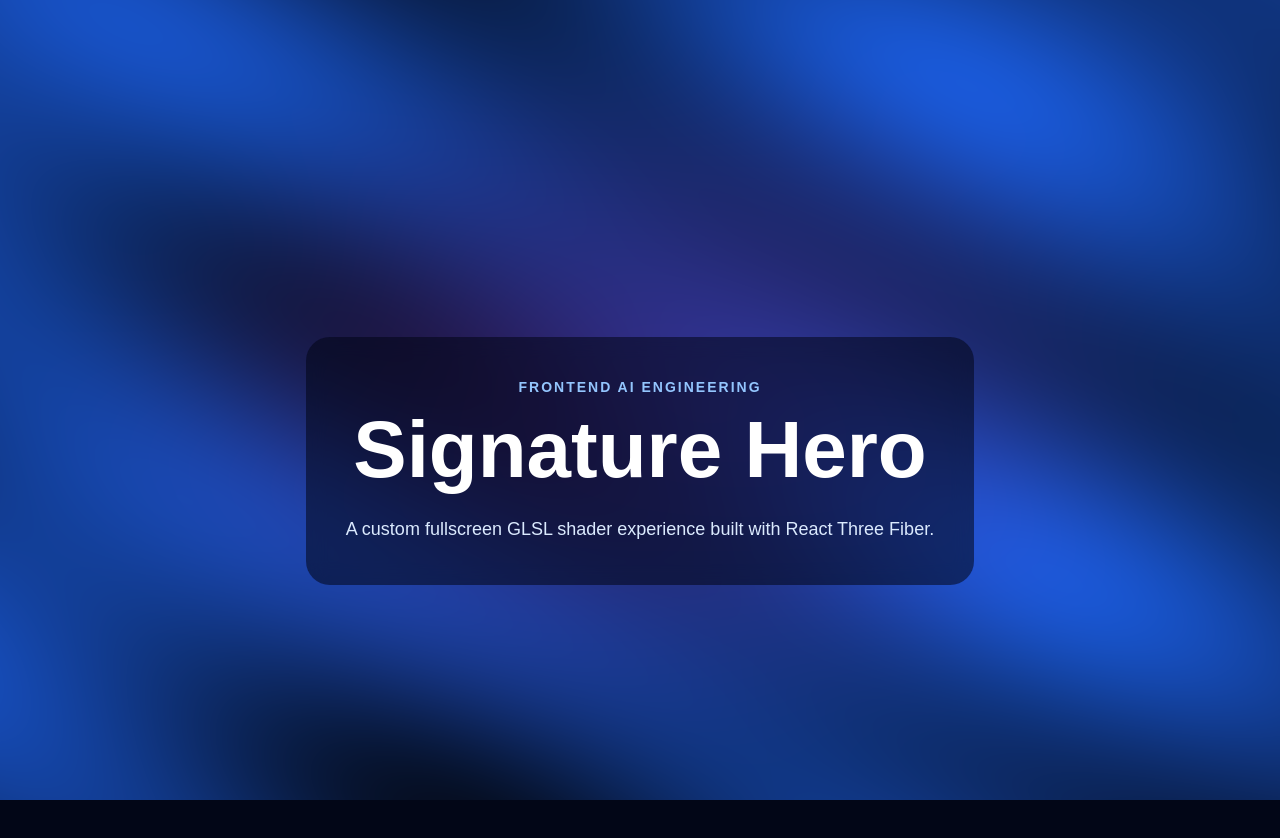
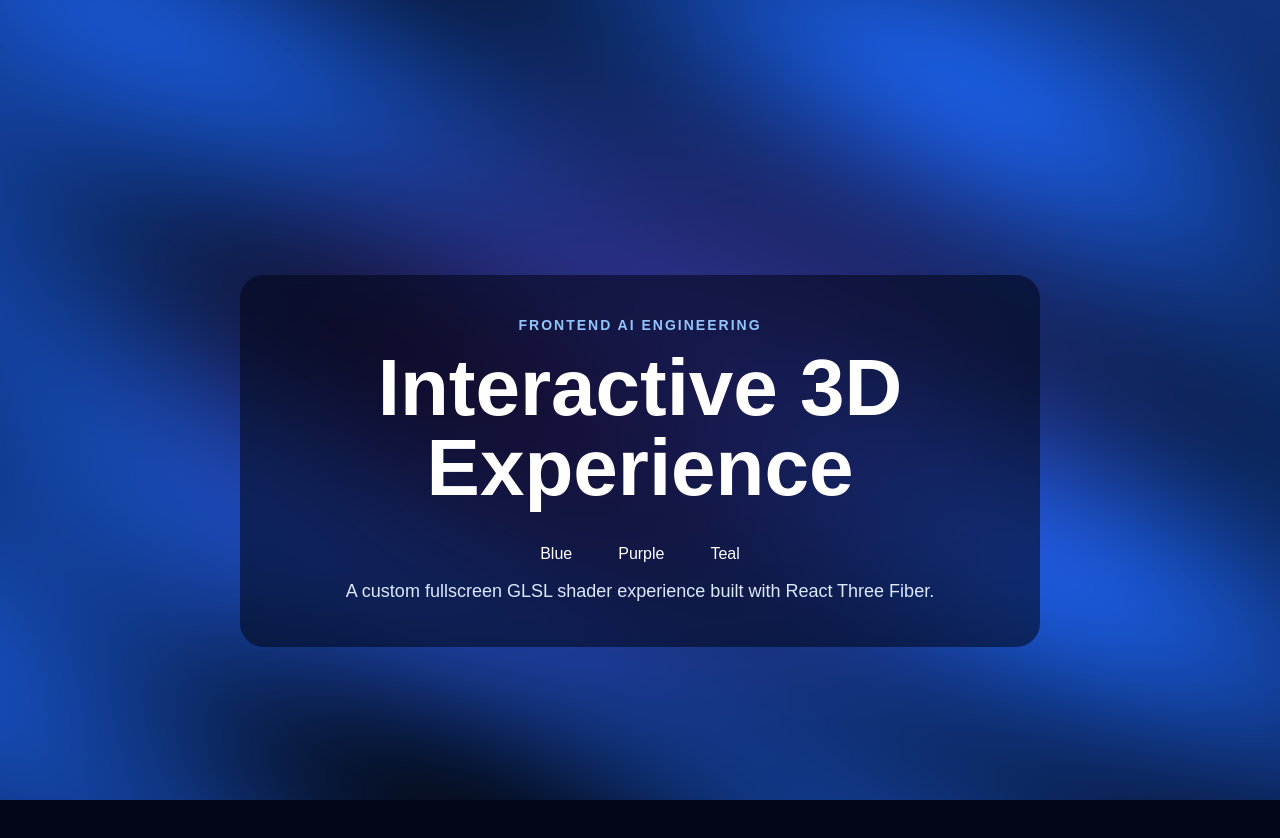
Before and after one commit to midhatnaz62/capstone-skeleton, a Next.js app: page /3d in a window 1280 px wide. Shown: the top 838 px of the page. Built offline with nearby package versions, Linux system fonts and the light colour scheme.

Commit message:
Update shader hero for accessibility and tests

```diff
--- a/src/app/3d/page.jsx
+++ b/src/app/3d/page.jsx
@@ -179,8 +179,38 @@ export default function ThreeDPage() {
               fontWeight: 800,
             }}
           >
-            Signature Hero
+            Interactive 3D Experience
           </h1>
+
+          <div
+            style={{
+              display: "flex",
+              justifyContent: "center",
+              gap: "10px",
+              marginTop: "24px",
+            }}
+          >
+            <button
+              type="button"
+              style={{ padding: "10px 18px", cursor: "pointer" }}
+            >
+              Blue
+            </button>
+
+            <button
+              type="button"
+              style={{ padding: "10px 18px", cursor: "pointer" }}
+            >
+              Purple
+            </button>
+
+            <button
+              type="button"
+              style={{ padding: "10px 18px", cursor: "pointer" }}
+            >
+              Teal
+            </button>
+          </div>
 
           <p
             style={{
```
